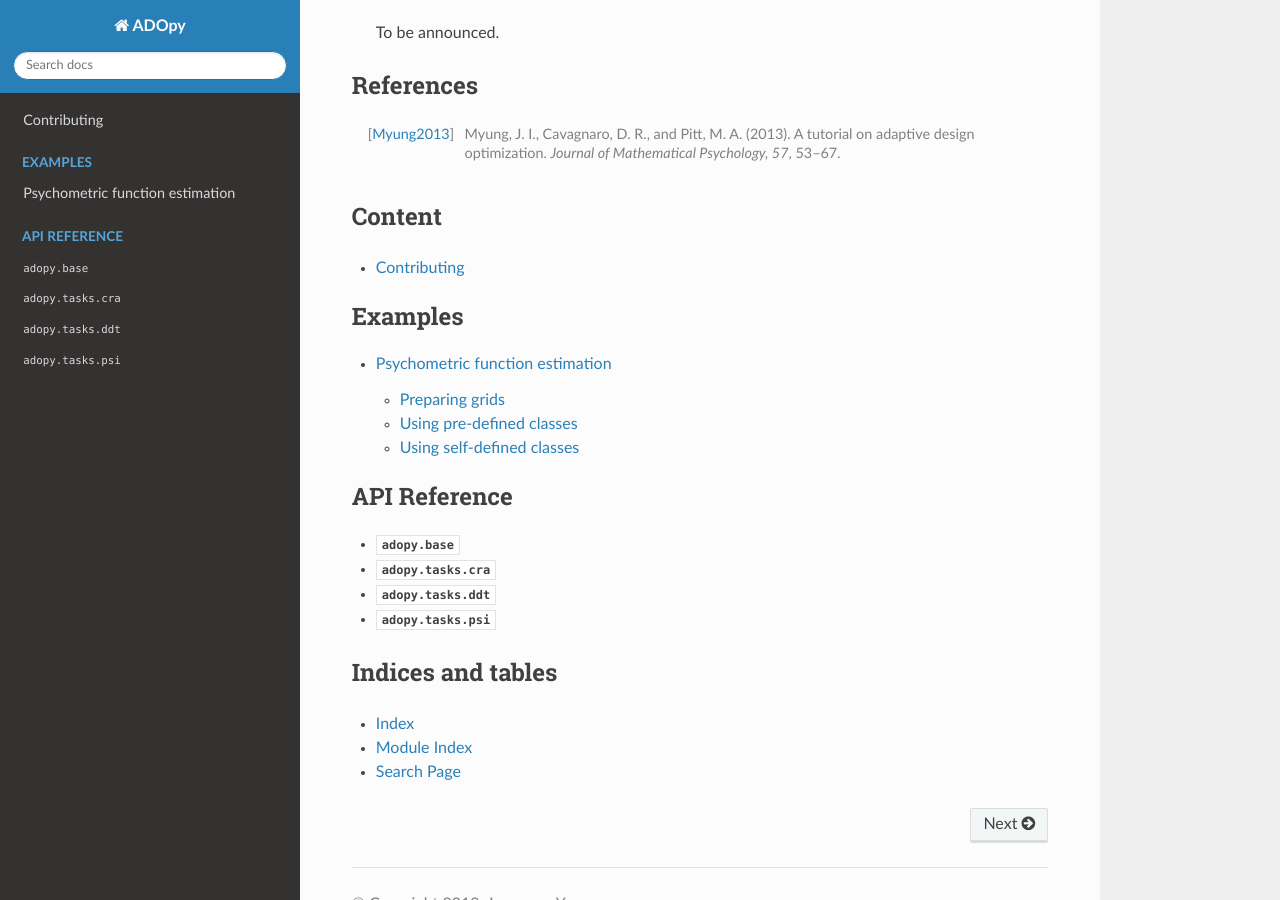
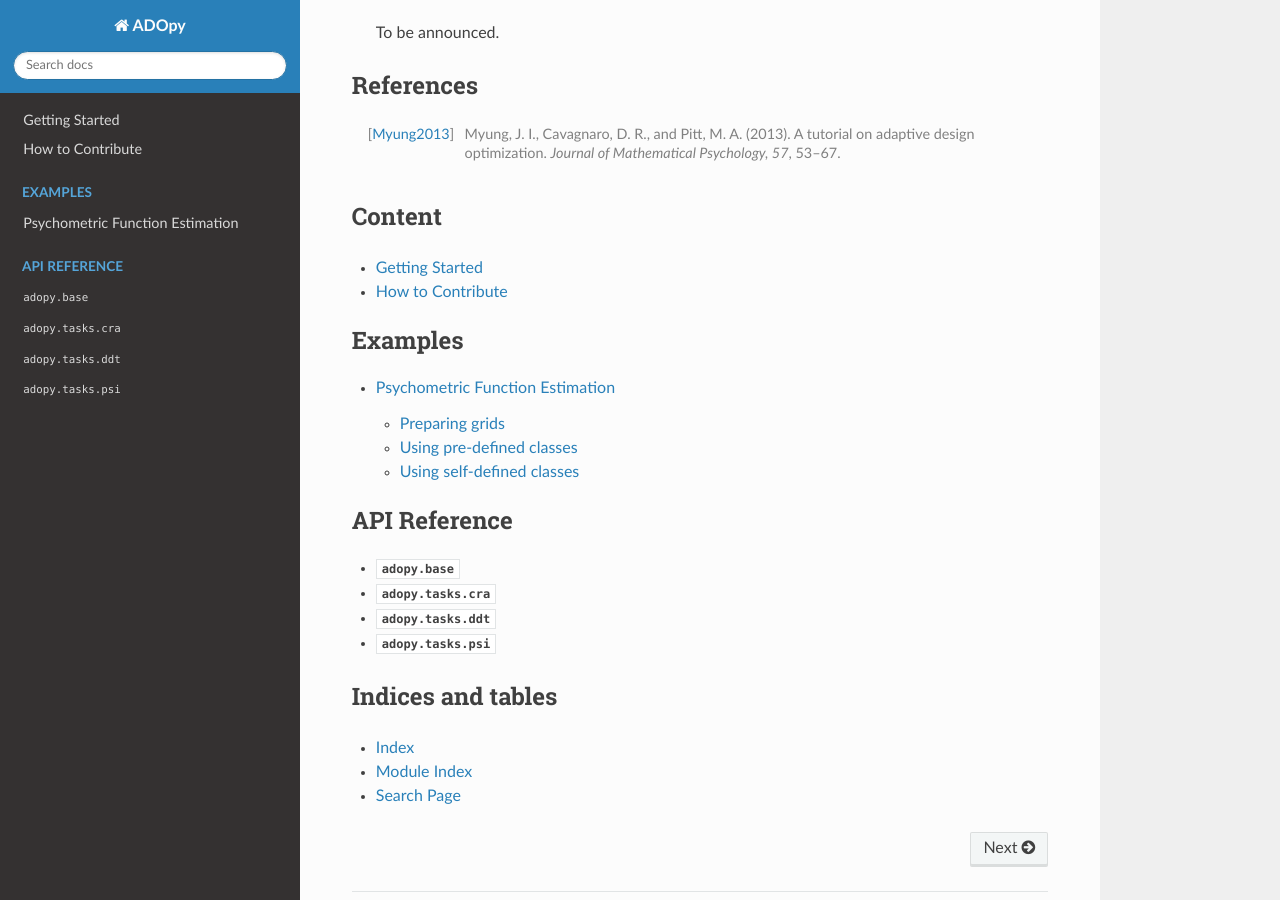
Before and after one commit to adopy/adopy, a Sphinx documentation site: the page built from docs/source/index.rst, in a window 1280 px wide and 900 px high, scrolled down 1579 px. Built offline with Sphinx 7.4.7 and the Read the Docs theme 2.0.0, drawn with Linux system fonts in a browser that asks for light colours; the version number could not be read and is left out.

Commit message:
Update docs

```diff
--- a/docs/source/examples/psi.rst
+++ b/docs/source/examples/psi.rst
@@ -1,4 +1,4 @@
-Psychometric function estimation
+Psychometric Function Estimation
 ================================
 
 Let’s start with psychometric functions as an example. The goal of the function
--- /dev/null
+++ b/docs/source/getting-started.rst
@@ -0,0 +1,2 @@
+Getting Started
+===============
--- a/docs/source/contributing.rst
+++ b/docs/source/how-to-contribute.rst
@@ -1,5 +1,5 @@
-Contributing
-============
+How to Contribute
+=================
 
 The basic process of ADOpy development follows the `Gitflow workflow by Vincent
 Driessen`_, which holds two main branches: ``master`` and ``develop``.
--- a/docs/source/index.rst
+++ b/docs/source/index.rst
@@ -90,7 +90,8 @@ Content
    :maxdepth: 1
    :glob:
 
-   contributing.rst
+   getting-started.rst
+   how-to-contribute.rst
 
 .. toctree::
    :maxdepth: 0
```
Also changed, not shown: docs/source/api/tasks.rst (deleted, +0 -13 lines), docs/source/install.rst (deleted, +0 -67 lines).
